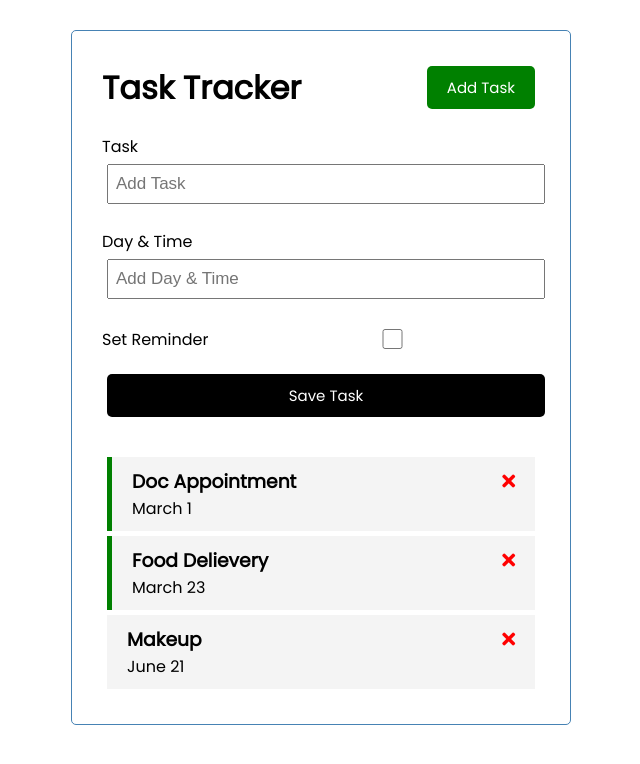
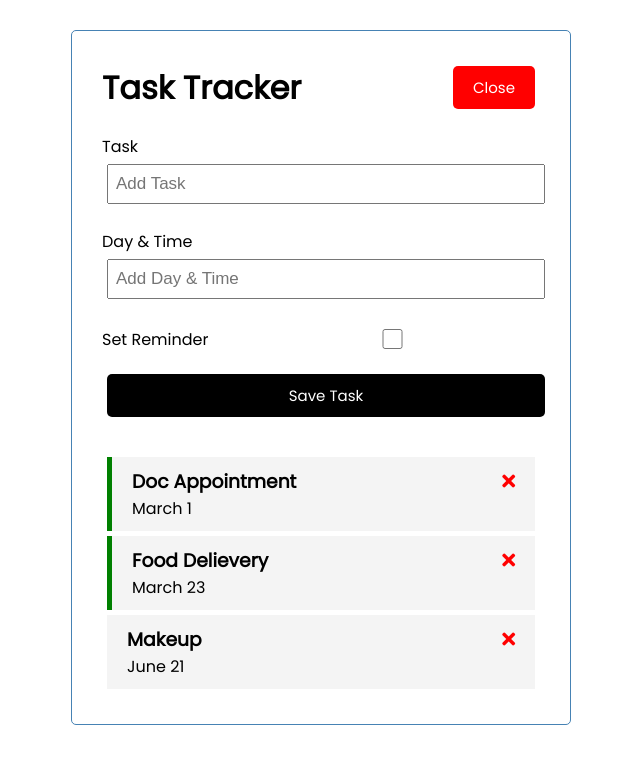
Before and after one commit to Dong-Yi-Xia/crash-mini-vue, a Vue app: page / in a window 1280 px wide. Both pictures are taken after a click on the button "Add Task". Shown: the top 764 px of the page, without its empty margins (319-959 px from the left). Built offline with nearby package versions, Linux system fonts and the light colour scheme.

Commit message:
toggle add task

```diff
--- a/src/App.vue
+++ b/src/App.vue
@@ -1,8 +1,18 @@
 <template>
   <div class="container">
-    <Header title="Task Tracker" />  <!--3.Embed the component, pass in the props -->
-    <AddTask @add-task="addTask" />
-    <Tasks @toggle-reminder="toggleReminder" @delete-task="deleteTask" :tasks="tasks"/> <!--v-bind an object/array -->
+    <Header
+      title="Task Tracker"
+      @toggle-add-task="toggleAddTask"
+      :showAddTask="showAddTask"
+    />  <!--3.Embed the component, pass in the props -->
+    <div v-show="showAddTask"> <!--v-if or v-show is a conditional statement -->
+      <AddTask @add-task="addTask" />
+    </div>
+    <Tasks
+      @toggle-reminder="toggleReminder"
+      @delete-task="deleteTask"
+      :tasks="tasks"
+    /> <!--v-bind an object/array the props tasks -->
   </div>
 </template>
 
@@ -18,12 +28,16 @@ export default {
     Tasks,
     AddTask,
   },
-  data() {
+  data() { // the state
     return {
-      tasks: []
+      tasks: [],
+      showAddTask: false,
     }
   },
   methods: {
+    toggleAddTask(){
+      this.showAddTask = !this.showAddTask
+    },
     addTask(task){ //the parameter of task is the newTask in the $emit that was passed up
       this.tasks = [...this.tasks, task]
     },
@@ -36,7 +50,7 @@ export default {
       this.tasks = this.tasks.map((task) => task.id === id ? {...task, reminder: !task.reminder} : task)
     }
   },
-  created() {
+  created() { //lifecycle method
     this.tasks = [
       {
         id: 1,
--- a/src/components/Button.vue
+++ b/src/components/Button.vue
@@ -12,7 +12,7 @@ export default {
   },
   methods:{
     onClickFun(){
-      console.log("clicked")
+      this.$emit('btn-click') //emit the generic method name btn-click
     }
   },
 }
--- a/src/components/Header.vue
+++ b/src/components/Header.vue
@@ -1,7 +1,12 @@
 <template>
   <header>
     <h1>{{ title }}</h1>
-    <Button text="Add Task" color="green" />
+    <!-- catch the generic btn with @btn-click and than emit same method name or different name  -->
+    <Button
+      @btn-click="$emit('toggle-add-task')"
+      :text="showAddTask ? 'Close' : 'Add Task'"
+      :color="[showAddTask ? 'red' : 'green']"
+    /> <!-- rather than text="regular string" when v-bind :text you can use JS logic --->
   </header>
 </template>
 
@@ -12,10 +17,11 @@ export default {
   name: 'Header', //Export name should be the same was the file name
   props: {
     title: String, //The props will be placed in the template as string interpolation
+    showAddTask: Boolean,
   },
   components: {
     Button,
-  }
+  },
 }
 </script>
 
--- a/src/components/Task.vue
+++ b/src/components/Task.vue
@@ -1,7 +1,8 @@
 <template>
   <!-- v-bind:class have a reminder if true, second argu is the class name  -->
   <!-- can pass $emit as a method or pass it inline -->
-  <div @click="$emit('toggle-reminder', task.id)" :class="[task.reminder ? 'reminder' : '', 'task']">
+  <div @click="$emit('toggle-reminder', task.id)"
+    :class="[task.reminder ? 'reminder' : '', 'task']">
     <h3>{{task.text}}
       <i @click="onDelete(task.id)" class="fas fa-times"></i>
     </h3>
--- a/src/components/Tasks.vue
+++ b/src/components/Tasks.vue
@@ -1,7 +1,11 @@
 <template>
   <div :key="task.id" v-for="task in tasks">
     <!-- continue to $emit the delete-task and toggle-reminder up -->
-    <Task @toggle-reminder="$emit('toggle-reminder', task.id)" @delete-task="$emit('delete-task', task.id)" :task="task" />
+    <Task
+      @toggle-reminder="$emit('toggle-reminder', task.id)"
+      @delete-task="$emit('delete-task', task.id)"
+      :task="task"
+    />
   </div>
 </template>
 
```
